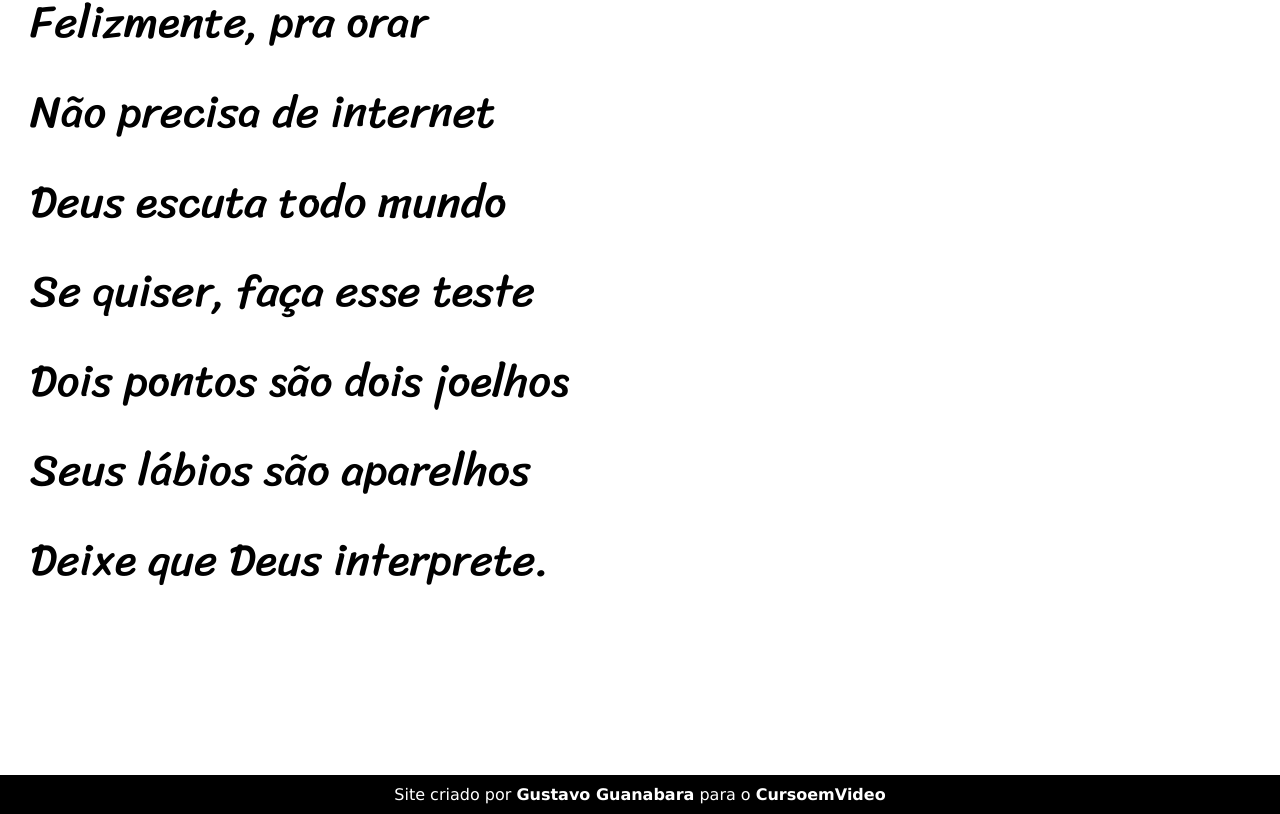
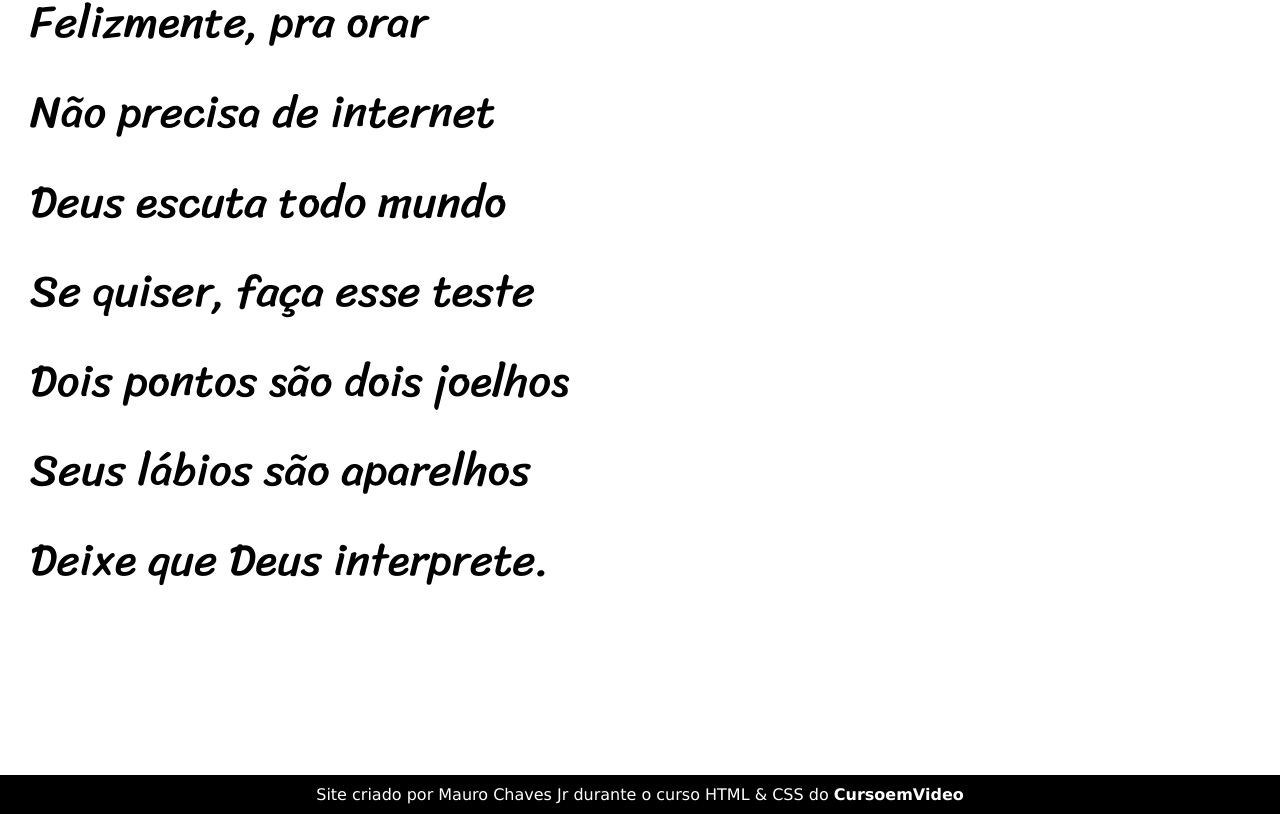
Before and after one commit to maurochavesjr/projeto-cordel, a plain HTML site: page index.html in a window 1280 px wide. Shown: the part 5143-5957 px from the top of the page. Drawn offline with Linux system fonts and the light colour scheme.

Commit message:
atualizei o footer

```diff
--- a/index.html
+++ b/index.html
@@ -96,7 +96,7 @@
         </p>
     </section>
     <footer>
-        <p>Site criado por <a href="https://gustavoguanabara.github.io" target="_blank">Gustavo Guanabara</a> para o <a href="https://www.cursoemvideo.com" target="_blank">CursoemVideo</a></p>
+        <p>Site criado por Mauro Chaves Jr durante o curso HTML & CSS do <a href="https://www.cursoemvideo.com" target="_blank">CursoemVideo</a></p>
     </footer>
     </body>
     </html>
```
